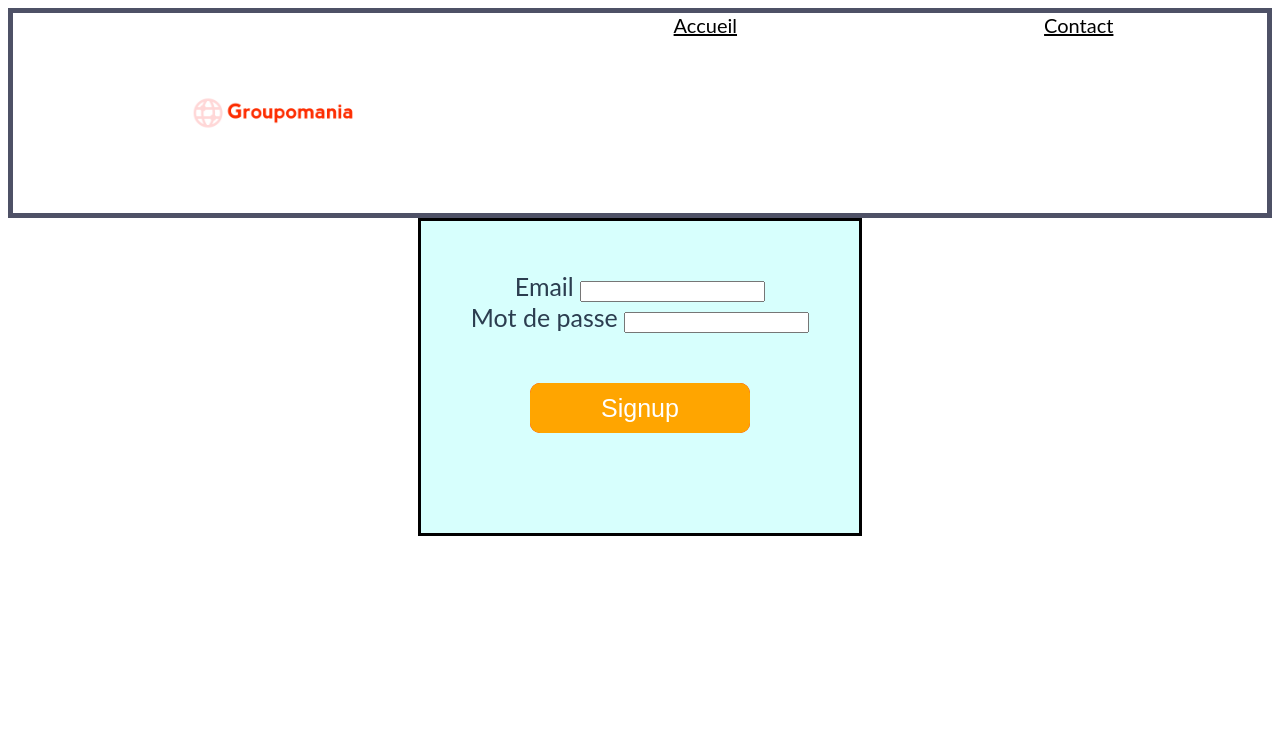
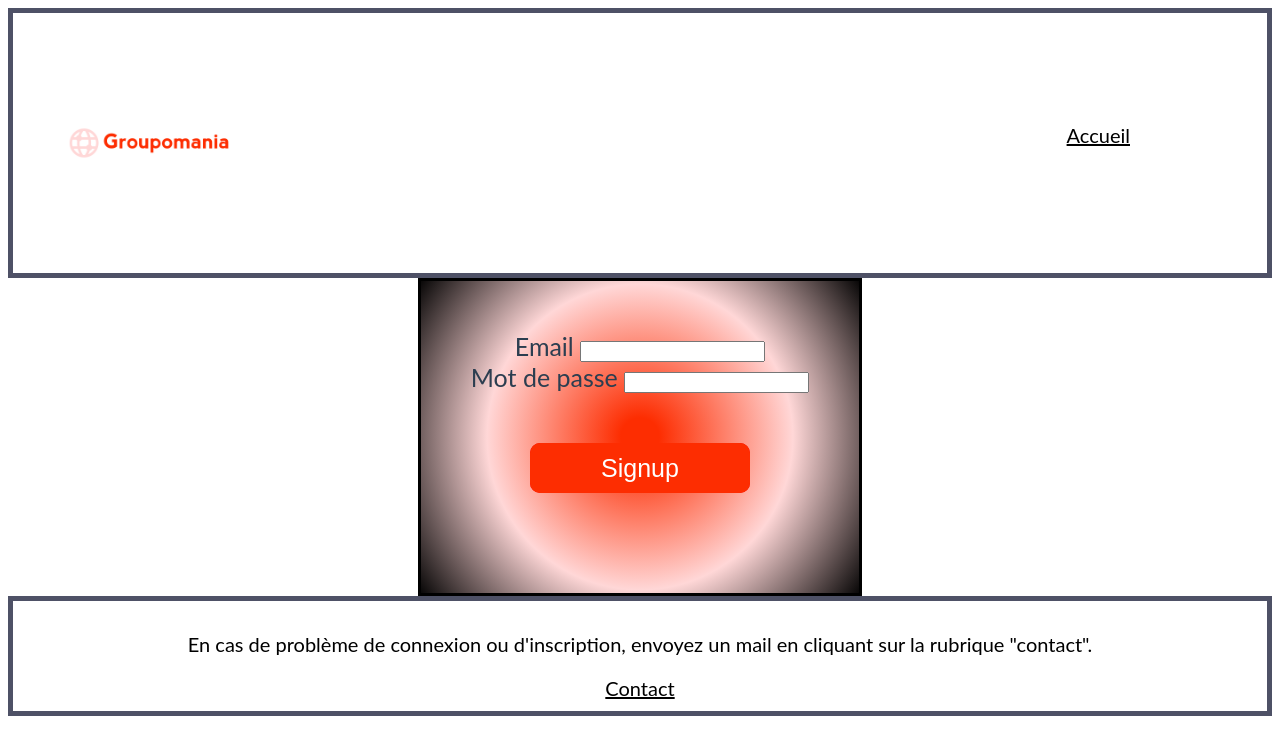
Before and after one commit to beautythieves/P7-Groupomania, a Vue app in the folder frontend/groupomania/: page /#/signup in a window 1280 px wide. Shown: the top 754 px of the page. Built offline with nearby package versions, Linux system fonts and the light colour scheme.

Commit message:
footer css

```diff
--- a/frontend/groupomania/src/App.vue
+++ b/frontend/groupomania/src/App.vue
@@ -3,10 +3,11 @@
     <!-- comment positionner l'image background?-->
   <router-view/>
   </div>
+  <Footer/>
 </template>
 
 <script>
-
+import Footer from './components/Footer.vue';
 export default {
     name: 'App',
     data: function() {
@@ -14,7 +15,7 @@ export default {
             text: "Hi This is example on usage of Vue.js Components"
         };
     },
-    components: {  },
+    components: { Footer },
 };
 </script>
    <!-- font family lato-->
--- /dev/null
+++ b/frontend/groupomania/src/components/Footer.vue
@@ -0,0 +1,43 @@
+<template>
+    <footer>
+        <div class="grp-footer">
+            <p>En cas de problème de connexion ou d'inscription, envoyez un mail en cliquant sur la rubrique "contact".</p>
+            <a href="mailto:admin@groupomania.com">Contact</a>
+        </div>
+    </footer>
+</template>
+
+<script>
+
+
+export default {
+    name: 'Footer',
+    data() {
+        return {
+            text: "Mon beau site"
+        };
+    }
+};
+</script>
+
+
+<style lang="scss" scoped>
+footer {
+    display:flex;
+    padding: 30px;
+    background-color:white;
+    height: 50px;
+    justify-content:center;
+    align-items: center;
+    border-style: solid;
+    border-width: 5px;
+    border-color: #4E5166;
+    margin: auto;
+    width: auto;
+    color: black !important;
+    font-size: 20px;
+}
+a {
+    color: black !important;
+}
+</style>
--- a/frontend/groupomania/src/components/Header.vue
+++ b/frontend/groupomania/src/components/Header.vue
@@ -3,9 +3,7 @@
      <div class ="grp-header__logo">
         <img src = "@/assets/logogrp.png" alt="logo de groupomania">
      </div>
-     <div class="grp-header__contact">
-        <a href="mailto:admin@groupomania.com">Contact</a>
-     </div>
+
   </div>
 </template>
 
@@ -25,15 +23,16 @@ export default {
 <style lang="scss" scoped>
 .grp-header {
     display:flex;
+    padding: 30px;
     background-color: white;
-    height: 200px;
-    justify-content: space-around;
+    height: 150px;
+    justify-content: flex-start;
     align-content: center;
     border-style: solid;
     border-width: 5px;
     border-color: #4E5166;
     margin: auto;
-    width:90%;
+    width:auto;
 
 }
 .grp-header__logo {
@@ -41,12 +40,5 @@ export default {
     background-color:white;
 
 }
-.grp-header__contact  a {
-    padding: 20px;
-    font-size: 20px;
-    color: black;
-    position: absolute;
-    right:150px;
-    top: 50px;
-}
+
 </style>
--- a/frontend/groupomania/src/components/HeaderLoginSignup.vue
+++ b/frontend/groupomania/src/components/HeaderLoginSignup.vue
@@ -5,10 +5,6 @@
      </div>
      <div class="grp-header__accueil">
         <a><router-link to="/">Accueil</router-link></a>
-     </div>
-     <div class="grp-header__contact">
-        <a href="mailto:admin@groupomania.com">Contact</a>
-
      </div>
   </div>
 </template>
@@ -29,24 +25,29 @@ export default {
 <style lang="scss" scoped>
 .grp-header {
     display:flex;
+    padding:30px;
     background-color: white;
-        height: 200px;
-    justify-content: space-around;
+    height: 200px;
+    justify-content: flex-start;
     border-style: solid;
     border-width: 5px;
     border-color: #4E5166;
+    margin: auto;
+    width:auto;
+}
 
-}
 .grp-header__logo {
     display:flex;
     background-color: white;
 
 }
-.grp-header__contact a, .grp-header__accueil a{
+.grp-header__accueil a{
     display: flex;
-    justify-content: center;
-    align-items: center;
     font-size: 20px;
     color:black;
+    margin: 10px;
+    padding: 30px;
+    position: absolute;
+    right:50px;
 }
 </style>
--- a/frontend/groupomania/src/components/HeaderPosts.vue
+++ b/frontend/groupomania/src/components/HeaderPosts.vue
@@ -6,9 +6,6 @@
      <div class="grp-header__links">
         <div class="grp-header__accueil">
             <a><router-link to="/">Accueil  (déconnexion)</router-link></a>
-        </div>
-        <div class="grp-header__contact">
-            <a href="mailto:admin@groupomania.com">Contact</a>
         </div>
     </div>
   </div>
@@ -38,18 +35,23 @@ export default {
     border-style: solid;
     border-width: 5px;
     border-color: #4E5166;
+    margin: auto;
 
+    width: 90%;
 }
 .grp-header__logo {
     display:flex;
     background-color: white;
 
 }
-.grp-header__links, .grp-header__contact a, .grp-header__accueil a, .grp-header__createPost{
+.grp-header__links, .grp-header__accueil a {
     display: flex;
     justify-content: center;
     align-items: center;
     font-size: 20px;
     color: black;
+     position: absolute;
+    right:50px;
+    top:25px;
 }
 </style>
--- a/frontend/groupomania/src/components/LoginForm.vue
+++ b/frontend/groupomania/src/components/LoginForm.vue
@@ -47,7 +47,7 @@ export default {
 </script>
 
 
-<style lang="scss">
+<style lang="scss" scoped>
 .grp-login__grandParentContainer{
     display: table;
     height: 100%;
@@ -58,7 +58,8 @@ export default {
 }
 .grp-login__parentContainer {
     display:table-cell;
-    background-color:#d7fffd;
+    background: rgb(253,45,1);
+    background: radial-gradient(circle, rgba(253,45,1,1) 7%, rgba(255,215,215,1) 56%, rgba(0,0,0,1) 100%);
     height: 50px;
     vertical-align: middle;
     }
@@ -119,10 +120,11 @@ export default {
     position: absolute;
     width: 100%;
     height: 100%;
-    background: orange;
+    background:  #FD2D01;
     left: 0;
     top: 0;
     border-radius: 10px;
+
 }
 
 @keyframes glowing {
--- a/frontend/groupomania/src/components/Signup.vue
+++ b/frontend/groupomania/src/components/Signup.vue
@@ -47,7 +47,7 @@ export default {
 </script>
 
 
-<style lang="scss">
+<style lang="scss" scoped>
 .grp-signup__grandParentContainer{
     display: table;
     height: 100%;
@@ -58,7 +58,8 @@ export default {
 }
 .grp-signup__parentContainer {
     display:table-cell;
-    background-color:#d7fffd;
+    background: rgb(253,45,1);
+    background: radial-gradient(circle, rgba(253,45,1,1) 7%, rgba(255,215,215,1) 56%, rgba(0,0,0,1) 100%);
     height: 50px;
     vertical-align: middle;
     }
@@ -119,7 +120,7 @@ export default {
     position: absolute;
     width: 100%;
     height: 100%;
-    background: orange;
+    background: #FD2D01;
     left: 0;
     top: 0;
     border-radius: 10px;
--- a/frontend/groupomania/src/components/Welcome.vue
+++ b/frontend/groupomania/src/components/Welcome.vue
@@ -21,15 +21,13 @@ export default {
 .grp-accueil {
     display:flex;
     flex-direction: column;
-    width: 75%;
     background-color:#9b2230;
     justify-content: center;
     align-items: center;
     margin: auto;
     font-size:25px;
-    margin: auto;
-    background: linear-gradient(#FFD7D7,#FD2D01);
-     background-image: url('~@/assets/logosansnom.png');
+    padding: 30px;
+    background-image: url('~@/assets/logosansnom.png');
 }
 .grp-accueil__button{
     font-size: 20px;
--- a/frontend/groupomania/src/views/PageLogin.vue
+++ b/frontend/groupomania/src/views/PageLogin.vue
@@ -1,18 +1,20 @@
 <template>
-    <div>
-     <HeaderLoginSignup/>
-     <LoginForm/>
 
-    </div>
+        <div>
+        <HeaderLoginSignup/>
+        <LoginForm/>
+        </div>
+
 </template>
 
 <script>
 import HeaderLoginSignup from '@/components/HeaderLoginSignup.vue';
 import LoginForm from '@/components/LoginForm.vue';
 
+
 export default {
     name: 'Login',
-    components: { HeaderLoginSignup, LoginForm}
+    components: { HeaderLoginSignup, LoginForm }
 
 }
 </script>
```
